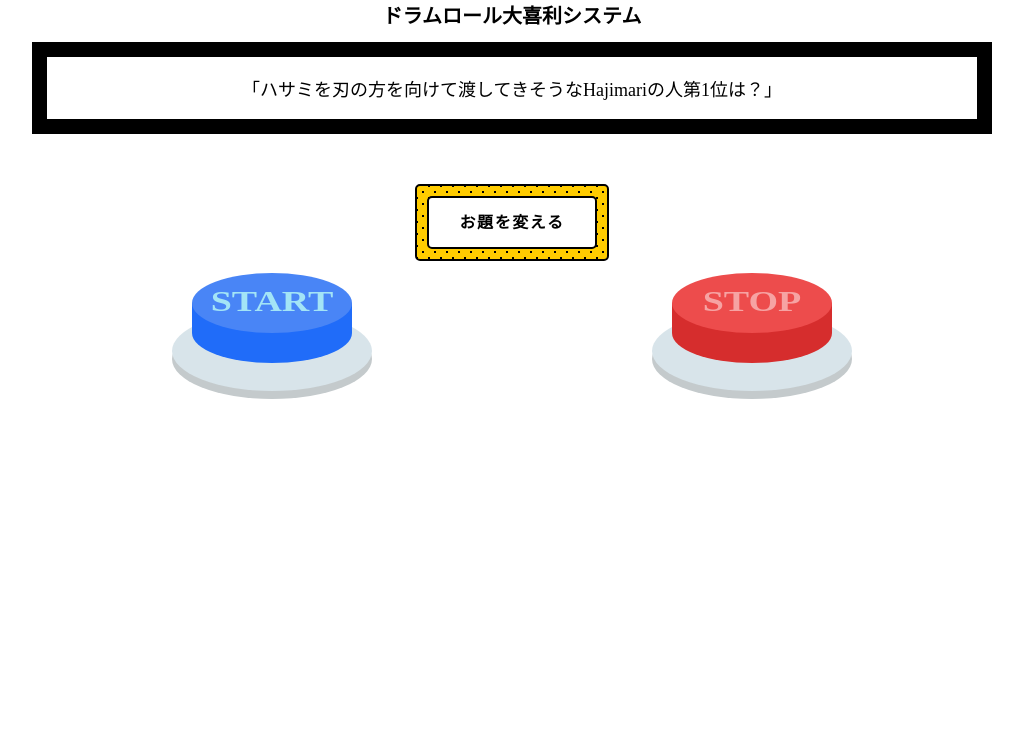
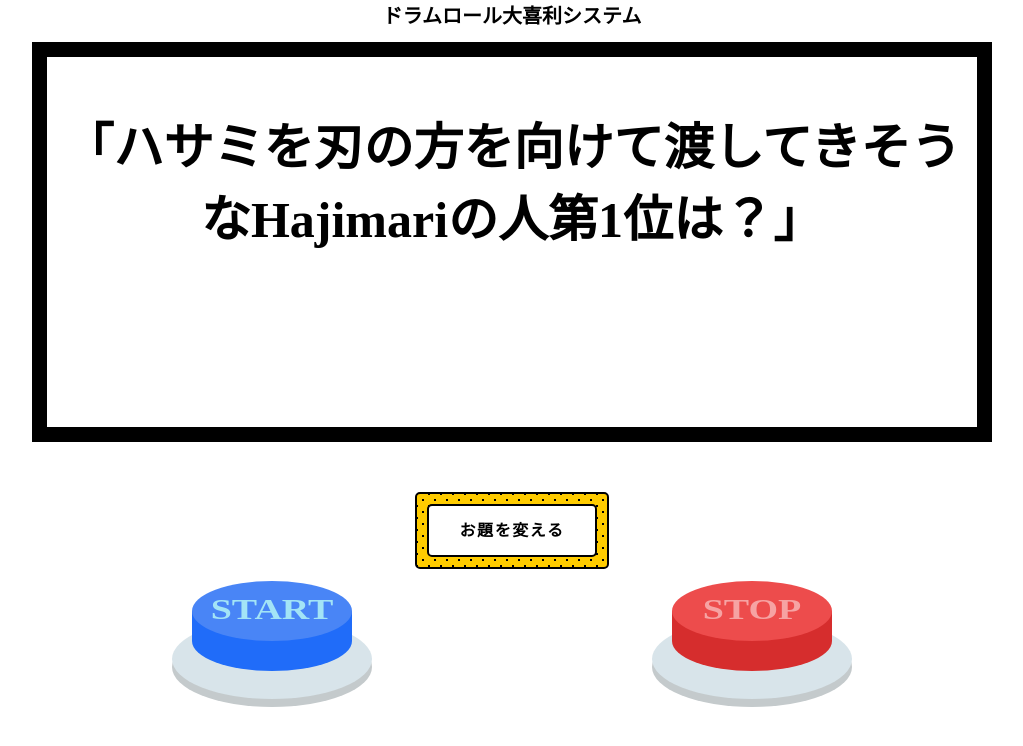
Before and after one commit to miyakeylab/oogiri, a plain HTML site: page index.html in a window 1280 px wide. Shown: the whole page, without its empty margins (128-1151 px from the left). Drawn offline with Linux system fonts and the light colour scheme.

Commit message:
フォントサイズなど変更

```diff
--- a/index.html
+++ b/index.html
@@ -12,8 +12,8 @@
     <button id="loop">START</button>
     <button id="stop">STOP</button>
   </div> -->
-  <div style="border: 15px solid;">
-  <p id="odai_text" style="text-align: center;font-size: large;">
+  <div style="border: 15px solid;height: 400px;">
+  <p id="odai_text" style="text-align: center;font-size: 50px;font-weight: bold;">
     「ハサミを刃の方を向けて渡してきそうなHajimariの人第1位は？」
   </p>
   </div>
```
